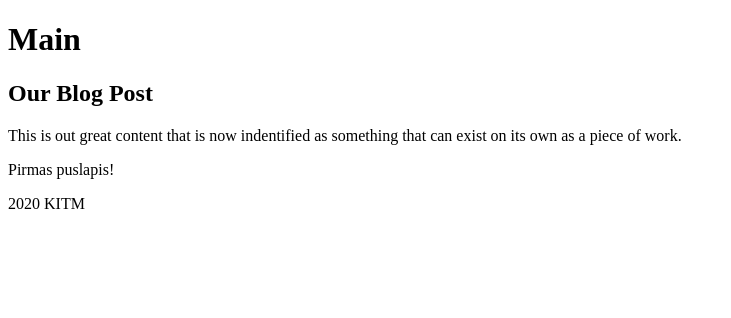
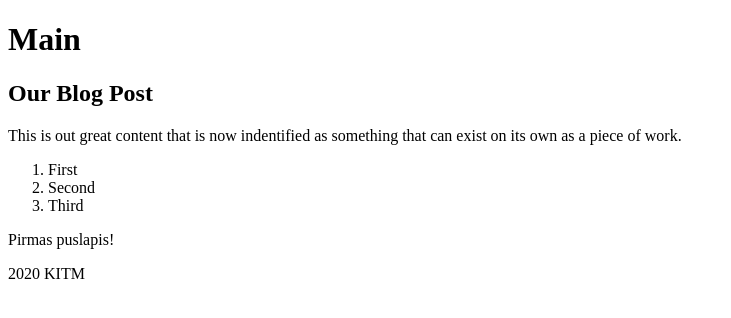
Before and after one commit to laurasadi/HTML-start, a plain HTML site: page index.html in a window 1280 px wide. Shown: the whole page, without its empty margins (0-731 px from the left). Drawn offline with Linux system fonts and the light colour scheme.

Commit message:
Add files via upload

```diff
--- a/index.html
+++ b/index.html
@@ -9,6 +9,7 @@
 </head>
 <body>
 <header>
+</header>
 	<main>
 		<h1>Main</h1>
 		<article>
@@ -16,8 +17,13 @@
 			<p> This is out great content that is now indentified as something that can exist on its own as a piece of work.</p>
 		</article>
 	</main>
+		<ol>
+			<li>First</li>
+			<li>Second</li>
+			<li>Third</li>
+		</ol>
 <p>Pirmas puslapis!</p>
-</header>
+
 <footer>
 	2020 KITM
 </footer>
```
